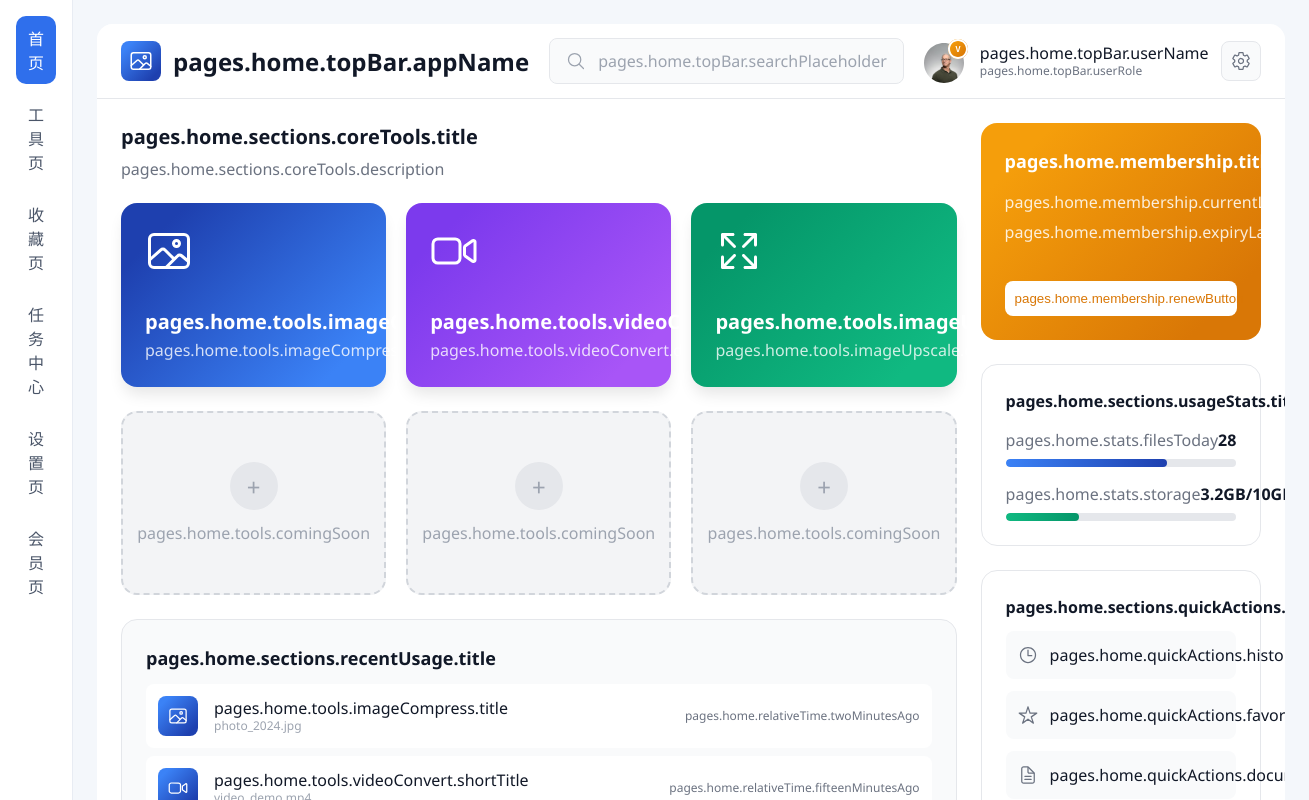
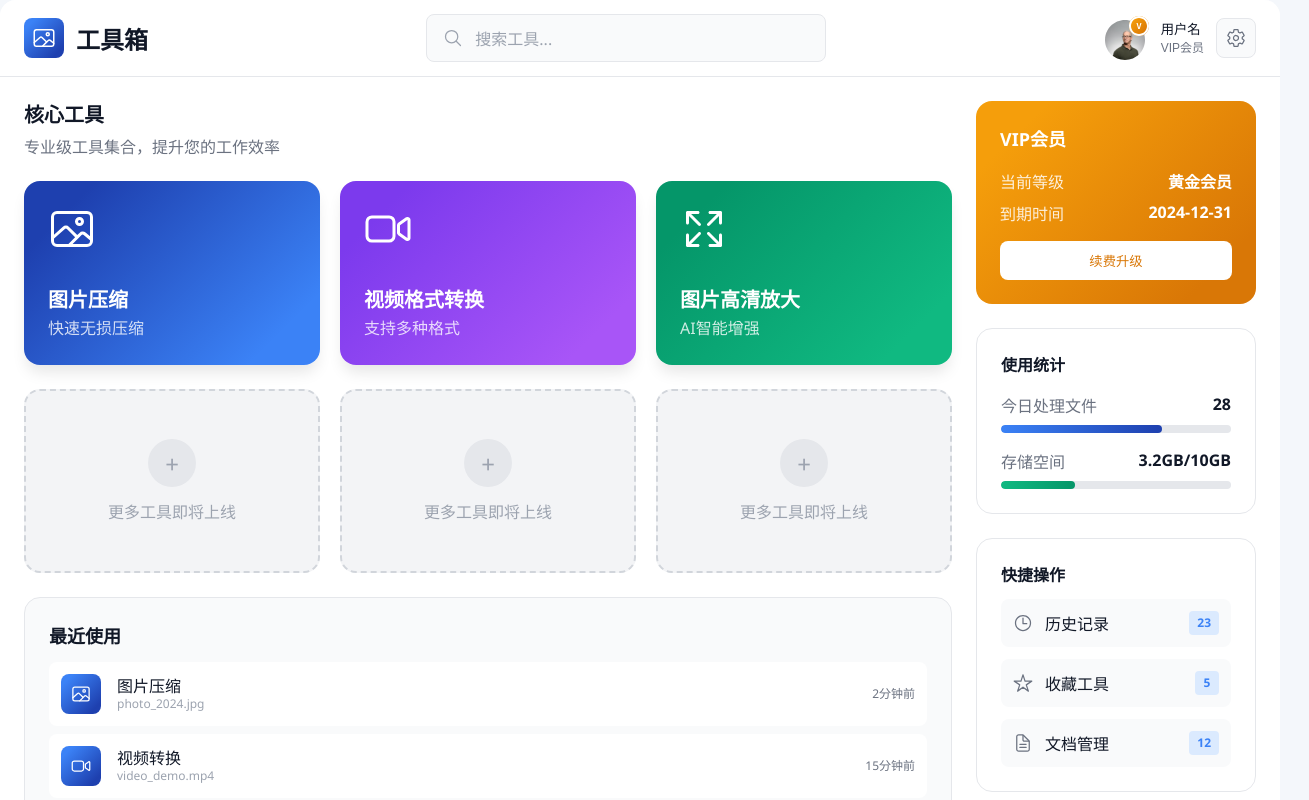
Before and after one commit to ChinaCaesar/Tooliva, a Vue app: page / in a window 1280 px wide. Shown: the top 800 px of the page, 1309 px wide, since content can reach past the window. Built offline with nearby package versions, Linux system fonts and the light colour scheme.

Commit message:
首页基础完成

```diff
--- a/src/i18n/locales/en-US.ts
+++ b/src/i18n/locales/en-US.ts
@@ -14,6 +14,7 @@ export const enUS = {
     language: "Language",
     theme: "Theme",
     outputDirectory: "Default Output Directory",
+    backToHome: "Back to Home",
     save: "Save",
     noData: "No Data",
     active: "Active",
@@ -21,9 +22,71 @@ export const enUS = {
   },
   pages: {
     home: {
-      title: "Welcome to Desktop Toolbox",
-      description: "Offline, local, and extensible productivity tools.",
-      pingButton: "Ping Host"
+      topBar: {
+        appName: "Toolbox",
+        searchPlaceholder: "Search tools...",
+        userName: "Username",
+        userRole: "VIP Member"
+      },
+      sections: {
+        coreTools: {
+          title: "Core Tools",
+          description: "Professional toolkits that improve your workflow efficiency"
+        },
+        recentUsage: {
+          title: "Recent Usage"
+        },
+        usageStats: {
+          title: "Usage Stats"
+        },
+        quickActions: {
+          title: "Quick Actions"
+        }
+      },
+      tools: {
+        imageCompress: {
+          title: "Image Compression",
+          description: "Fast and lossless compression"
+        },
+        videoConvert: {
+          title: "Video Format Convert",
+          shortTitle: "Video Convert",
+          description: "Support multiple formats"
+        },
+        imageUpscale: {
+          title: "Image Upscale",
+          shortTitle: "Image Enhance",
+          description: "AI-powered enhancement"
+        },
+        comingSoon: "More tools coming soon"
+      },
+      membership: {
+        title: "VIP Member",
+        currentLevelLabel: "Current Level",
+        currentLevelValue: "Gold Member",
+        expiryLabel: "Expiry Date",
+        renewButton: "Renew & Upgrade"
+      },
+      stats: {
+        filesToday: "Files processed today",
+        storage: "Storage"
+      },
+      quickActions: {
+        history: "History",
+        favorites: "Favorite Tools",
+        documentManager: "Document Manager"
+      },
+      relativeTime: {
+        twoMinutesAgo: "2 minutes ago",
+        fifteenMinutesAgo: "15 minutes ago",
+        oneHourAgo: "1 hour ago"
+      },
+      footer: {
+        copyright: "© 2024 Toolbox",
+        versionPrefix: "Version",
+        feedback: "Feedback",
+        helpCenter: "Help Center"
+      }
     },
     tools: {
       title: "Tool List"
--- a/src/i18n/locales/zh-CN.ts
+++ b/src/i18n/locales/zh-CN.ts
@@ -14,6 +14,7 @@ export const zhCN = {
     language: "语言",
     theme: "主题",
     outputDirectory: "默认输出目录",
+    backToHome: "返回首页",
     save: "保存",
     noData: "暂无数据",
     active: "进行中",
@@ -21,9 +22,71 @@ export const zhCN = {
   },
   pages: {
     home: {
-      title: "欢迎使用桌面工具箱",
-      description: "离线、本地、可扩展的生产力工具平台。",
-      pingButton: "连接主机"
+      topBar: {
+        appName: "工具箱",
+        searchPlaceholder: "搜索工具...",
+        userName: "用户名",
+        userRole: "VIP会员"
+      },
+      sections: {
+        coreTools: {
+          title: "核心工具",
+          description: "专业级工具集合，提升您的工作效率"
+        },
+        recentUsage: {
+          title: "最近使用"
+        },
+        usageStats: {
+          title: "使用统计"
+        },
+        quickActions: {
+          title: "快捷操作"
+        }
+      },
+      tools: {
+        imageCompress: {
+          title: "图片压缩",
+          description: "快速无损压缩"
+        },
+        videoConvert: {
+          title: "视频格式转换",
+          shortTitle: "视频转换",
+          description: "支持多种格式"
+        },
+        imageUpscale: {
+          title: "图片高清放大",
+          shortTitle: "图片放大",
+          description: "AI智能增强"
+        },
+        comingSoon: "更多工具即将上线"
+      },
+      membership: {
+        title: "VIP会员",
+        currentLevelLabel: "当前等级",
+        currentLevelValue: "黄金会员",
+        expiryLabel: "到期时间",
+        renewButton: "续费升级"
+      },
+      stats: {
+        filesToday: "今日处理文件",
+        storage: "存储空间"
+      },
+      quickActions: {
+        history: "历史记录",
+        favorites: "收藏工具",
+        documentManager: "文档管理"
+      },
+      relativeTime: {
+        twoMinutesAgo: "2分钟前",
+        fifteenMinutesAgo: "15分钟前",
+        oneHourAgo: "1小时前"
+      },
+      footer: {
+        copyright: "© 2024 工具箱",
+        versionPrefix: "版本",
+        feedback: "意见反馈",
+        helpCenter: "帮助中心"
+      }
     },
     tools: {
       title: "工具列表"
--- a/src/layouts/AppLayout.vue
+++ b/src/layouts/AppLayout.vue
@@ -1,10 +1,5 @@
-<script setup lang="ts">
-import SideNav from "@/components/navigation/SideNav.vue";
-</script>
-
 <template>
   <div class="layout">
-    <SideNav />
     <main class="content">
       <RouterView />
     </main>
@@ -14,12 +9,18 @@ import SideNav from "@/components/navigation/SideNav.vue";
 <style scoped>
 .layout {
   min-height: 100vh;
-  display: flex;
   background: #f4f7fb;
 }
 
 .content {
-  flex: 1;
-  padding: 24px;
+  width: 100%;
+  min-height: 100vh;
+  display: flex;
+  flex-direction: column;
+  overflow-x: hidden;
+}
+
+.content :deep(.panel) {
+  margin: 24px;
 }
 </style>
--- a/src/pages/MembershipPage.vue
+++ b/src/pages/MembershipPage.vue
@@ -1,6 +1,35 @@
+<script setup lang="ts">
+import { useRouter } from "vue-router";
+import { ROUTE_PATHS } from "@/config/constants";
+
+const router = useRouter();
+
+/**
+ * 返回首页，统一会员页返回入口。
+ */
+function goBackHome(): void {
+  router.push(ROUTE_PATHS.home);
+}
+</script>
+
 <template>
   <section class="panel">
+    <button type="button" class="back-btn" @click="goBackHome">
+      {{ $t("common.backToHome") }}
+    </button>
     <h1>{{ $t("pages.membership.title") }}</h1>
     <p>{{ $t("pages.membership.description") }}</p>
   </section>
 </template>
+
+<style scoped>
+.back-btn {
+  border: 1px solid #d1d5db;
+  border-radius: 8px;
+  background: #ffffff;
+  color: #374151;
+  padding: 6px 12px;
+  cursor: pointer;
+  margin-bottom: 12px;
+}
+</style>
--- a/src/pages/SettingsPage.vue
+++ b/src/pages/SettingsPage.vue
@@ -1,10 +1,20 @@
 <script setup lang="ts">
+import { useRouter } from "vue-router";
 import { storeToRefs } from "pinia";
+import { ROUTE_PATHS } from "@/config/constants";
 import { LANGUAGES, type AppLanguage } from "@/types/settings";
 import { useSettingsStore } from "@/stores/settings.store";
 
+const router = useRouter();
 const settingsStore = useSettingsStore();
 const { language, defaultOutputDirectory } = storeToRefs(settingsStore);
+
+/**
+ * 返回首页，统一设置页返回入口。
+ */
+function goBackHome(): void {
+  router.push(ROUTE_PATHS.home);
+}
 
 function onLanguageChange(event: Event): void {
   const target = event.target as HTMLSelectElement;
@@ -19,6 +29,9 @@ function onOutputChange(event: Event): void {
 
 <template>
   <section class="panel">
+    <button type="button" class="back-btn" @click="goBackHome">
+      {{ $t("common.backToHome") }}
+    </button>
     <h1>{{ $t("pages.settings.title") }}</h1>
 
     <div class="form-item">
@@ -38,6 +51,16 @@ function onOutputChange(event: Event): void {
 </template>
 
 <style scoped>
+.back-btn {
+  border: 1px solid #d1d5db;
+  border-radius: 8px;
+  background: #ffffff;
+  color: #374151;
+  padding: 6px 12px;
+  cursor: pointer;
+  margin-bottom: 12px;
+}
+
 .form-item {
   margin-bottom: 16px;
   display: flex;
--- a/src/pages/home/components/HomeTopBar.vue
+++ b/src/pages/home/components/HomeTopBar.vue
@@ -1,4 +1,7 @@
 <script setup lang="ts">
+import { useRouter } from "vue-router";
+import { ROUTE_PATHS } from "@/config/constants";
+
 defineProps<{
   logoUrl: string;
   appName: string;
@@ -9,6 +12,22 @@ defineProps<{
   userRole: string;
   settingsIconUrl: string;
 }>();
+
+const router = useRouter();
+
+/**
+ * 跳转到会员页面，后续可在此增加埋点上报。
+ */
+function goToMembershipPage(): void {
+  router.push(ROUTE_PATHS.membership);
+}
+
+/**
+ * 跳转到设置页面，后续可在此增加权限校验。
+ */
+function goToSettingsPage(): void {
+  router.push(ROUTE_PATHS.settings);
+}
 </script>
 
 <template>
@@ -26,12 +45,14 @@ defineProps<{
     </div>
 
     <div class="home-top-bar__user">
-      <img :src="avatarUrl" alt="" class="home-top-bar__avatar" />
-      <div class="home-top-bar__user-info">
-        <div class="home-top-bar__user-name">{{ userName }}</div>
-        <div class="home-top-bar__user-role">{{ userRole }}</div>
-      </div>
-      <button type="button" class="home-top-bar__setting-btn">
+      <button type="button" class="home-top-bar__user-entry" @click="goToMembershipPage">
+        <img :src="avatarUrl" alt="" class="home-top-bar__avatar" />
+        <div class="home-top-bar__user-info">
+          <div class="home-top-bar__user-name">{{ userName }}</div>
+          <div class="home-top-bar__user-role">{{ userRole }}</div>
+        </div>
+      </button>
+      <button type="button" class="home-top-bar__setting-btn" @click="goToSettingsPage">
         <img :src="settingsIconUrl" alt="" class="home-top-bar__setting-icon" />
       </button>
     </div>
@@ -64,7 +85,17 @@ defineProps<{
 .home-top-bar__search-icon { width: 20px; height: 20px; }
 .home-top-bar__search-placeholder { color: #9ca3af; }
 .home-top-bar__user { display: flex; align-items: center; gap: 12px; }
+.home-top-bar__user-entry {
+  display: inline-flex;
+  align-items: center;
+  gap: 12px;
+  border: none;
+  background: transparent;
+  padding: 0;
+  cursor: pointer;
+}
 .home-top-bar__avatar { width: 44px; height: 44px; }
+.home-top-bar__user-info { text-align: left; }
 .home-top-bar__user-name { color: #111827; font-weight: 500; line-height: 20px; }
 .home-top-bar__user-role { color: #6b7280; font-size: 12px; line-height: 16px; }
 .home-top-bar__setting-btn {
--- a/src/router/index.ts
+++ b/src/router/index.ts
@@ -1,17 +1,11 @@
 import { createRouter, createWebHashHistory, type RouteRecordRaw } from "vue-router";
 import { ROUTE_PATHS } from "@/config/constants";
 import HomePage from "@/pages/HomePage.vue";
-import ToolsPage from "@/pages/ToolsPage.vue";
-import FavoritesPage from "@/pages/FavoritesPage.vue";
-import TasksPage from "@/pages/TasksPage.vue";
 import SettingsPage from "@/pages/SettingsPage.vue";
 import MembershipPage from "@/pages/MembershipPage.vue";
 
 const routes: RouteRecordRaw[] = [
   { path: ROUTE_PATHS.home, name: "home", component: HomePage },
-  { path: ROUTE_PATHS.tools, name: "tools", component: ToolsPage },
-  { path: ROUTE_PATHS.favorites, name: "favorites", component: FavoritesPage },
-  { path: ROUTE_PATHS.tasks, name: "tasks", component: TasksPage },
   { path: ROUTE_PATHS.settings, name: "settings", component: SettingsPage },
   { path: ROUTE_PATHS.membership, name: "membership", component: MembershipPage }
 ];
```
